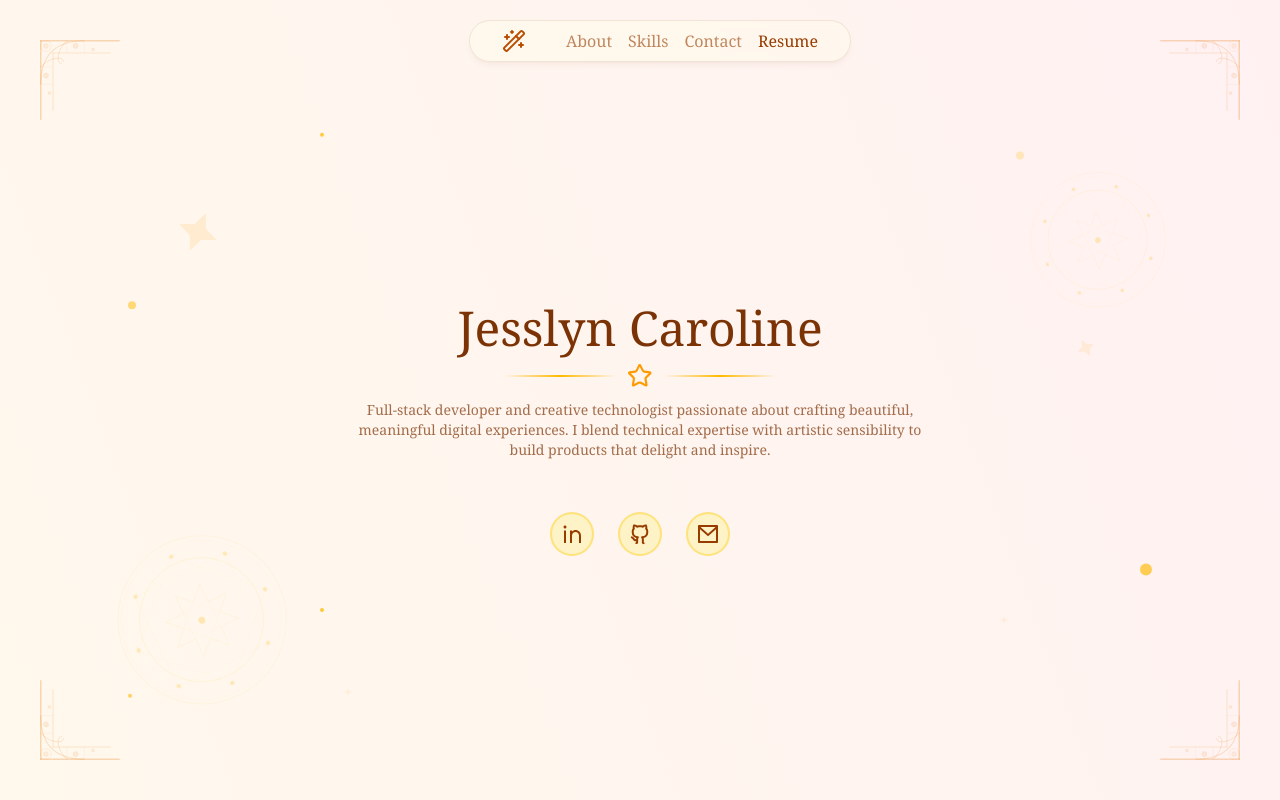
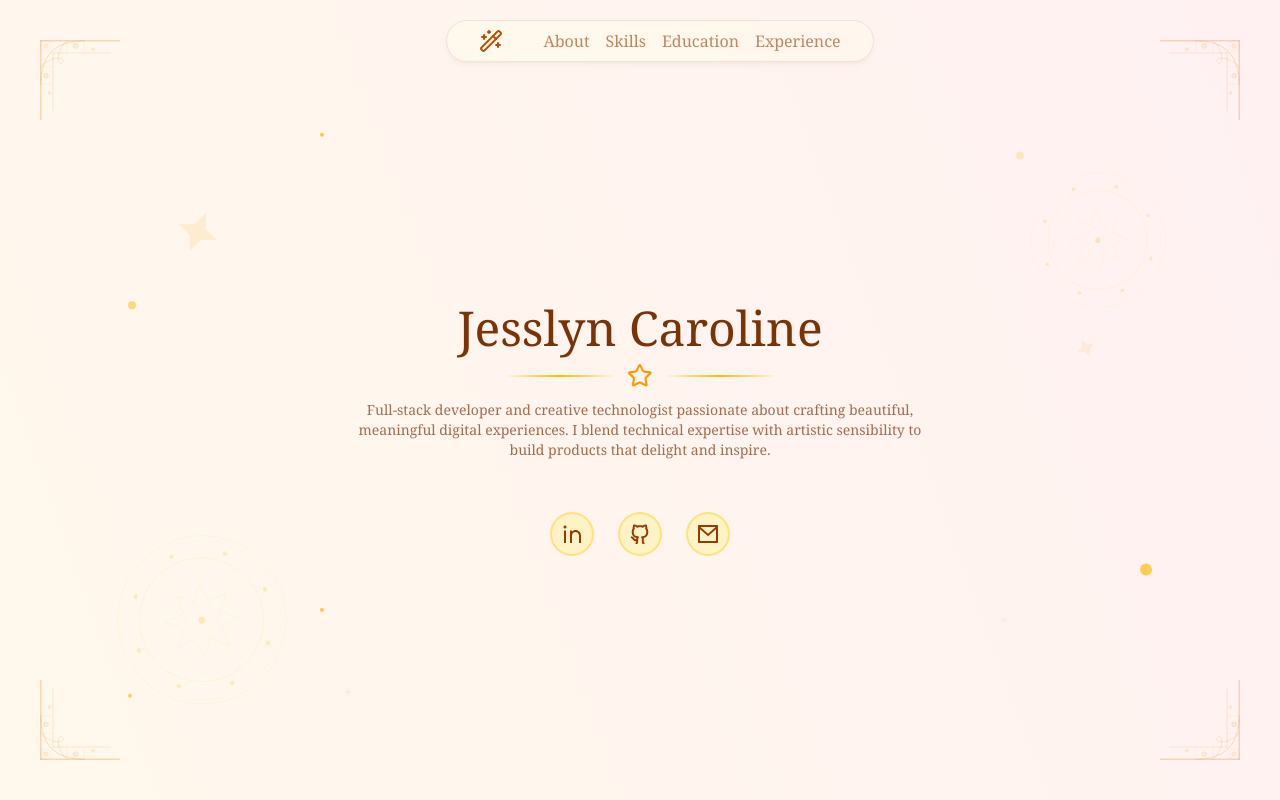
Before and after one commit to jesslyn-caroline/charolines-portfolio, a React (Vite) app: page / in a window 1280 px wide. Shown: the top 800 px of the page. Built offline with nearby package versions, Linux system fonts and the light colour scheme.

Commit message:
fix: navigation

```diff
--- a/src/components/navigations/NavigationBar.tsx
+++ b/src/components/navigations/NavigationBar.tsx
@@ -3,6 +3,8 @@ import { useState } from "react";
 function NavigationBar() {
     const [isOpen, setIsOpen] = useState<boolean>(false);
     const toggleMenu = (value: boolean) => setIsOpen(value);
+
+    const menu: string[] = ['About', 'Skills', 'Education', 'Experience'];
 
     return (
     <div className={`w-full flex md:justify-center fixed top-5 left-5 z-5`}>
@@ -18,10 +20,7 @@ function NavigationBar() {
                 <img src='/magic-wand-1.svg' alt='Magic Wand' className={`size-6`}/>
             </button>
             <div className={`hidden md:flex flex-row items-center gap-x-4`}>
-                <a href='#about' className={`opacity-60`}>About</a>
-                <a href='#skills' className={`opacity-60`}>Skills</a>
-                <span className={`opacity-60`}>Contact</span>
-                <span className={``}>Resume</span>
+                { ...menu.map((item) => (<a key={item} href={`#${item.toLowerCase()}`} className={`opacity-60`}>{item}</a>))}
             </div>
         </div>
         <div className={`
@@ -30,10 +29,7 @@ function NavigationBar() {
             text-[#973C00] text-md
             flex flex-col items-center gap-y-10 py-10 md:hidden
         `}>
-            <a href='#about' className={`opacity-60`}>About</a>
-            <a href='#skills' className={`opacity-60`}>Skills</a>
-            <span className={`opacity-60`}>Contact</span>
-            <span className={``}>Resume</span>
+            { ...menu.map((item) => (<a key={item} href={`#${item.toLowerCase()}`} className={`opacity-60`}>{item}</a>))}
             <span className={` cursor-pointer`} onClick={() => toggleMenu(false)}>Close</span>
         </div>
     </div>
```
